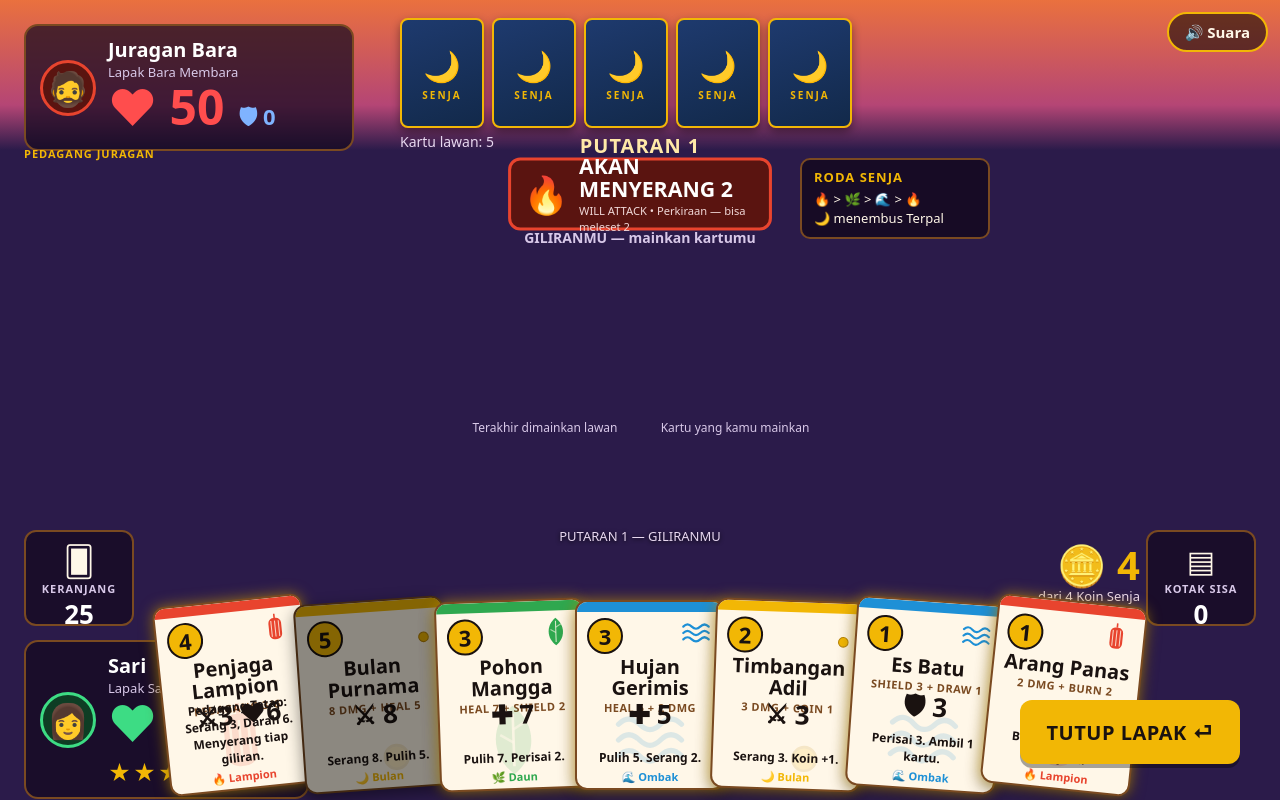
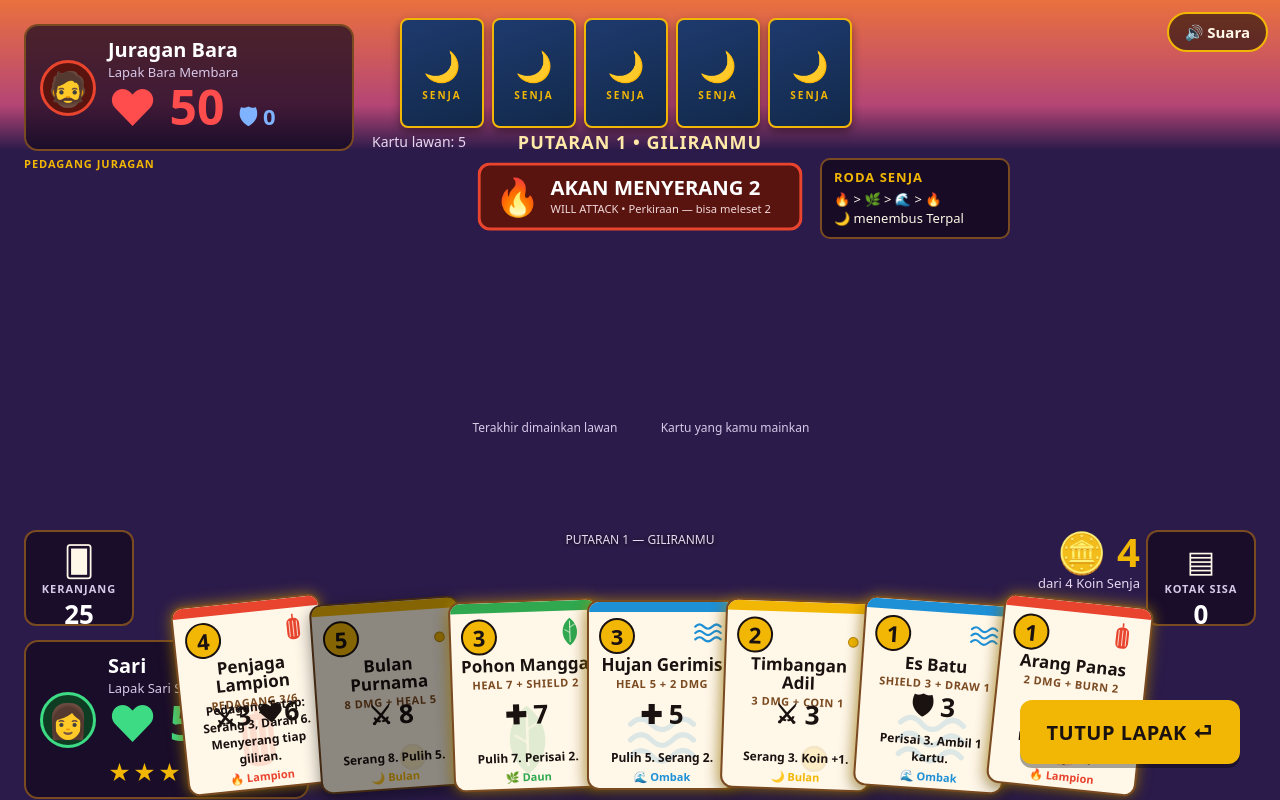
Before and after one commit to kuzan-creator/senja-di-pasar, a plain HTML site: page game/index.html in a window 1280 px wide. Both pictures are taken after a click on the button "▶ MULAI DUEL". Drawn offline with Linux system fonts and the light colour scheme.

Commit message:
Senja di Pasar v3.1 — Perbaiki tumpang-tindih layout meja + title (make.fun best card game)

```diff
--- a/game/css/style.css
+++ b/game/css/style.css
@@ -57,7 +57,7 @@ button:disabled { opacity: .5; cursor: default; }
 /* ---------- Title screen ---------- */
 #screen-title { background: linear-gradient(180deg, #FF7A3D 0%, #C44A7A 45%, #2B1B4A 100%); text-align: center; }
 .title-sky { position: absolute; inset: 0; background: radial-gradient(circle at 50% 18%, rgba(255,240,180,.55), transparent 45%); }
-.title-lanterns { position: absolute; top: 18px; left: 0; right: 0; display: flex; justify-content: space-around; font-size: 44px; }
+.title-lanterns { position: absolute; top: 18px; left: 0; right: 140px; display: flex; justify-content: space-around; font-size: 44px; }
 .game-title {
   position: relative;
   margin-top: 150px;
@@ -205,36 +205,37 @@ button:disabled { opacity: .5; cursor: default; }
   position: absolute; left: 400px; top: 18px;
   display: flex; gap: 8px;
 }
-.enemy-hand-count { position: absolute; left: 400px; top: 132px; font-size: 14px; color: #E8D8F0; }
+.enemy-hand-count { position: absolute; left: 372px; top: 132px; font-size: 14px; color: #E8D8F0; }
 .round-label {
-  position: absolute; left: 540px; top: 132px; width: 200px;
-  text-align: center; font-size: 20px; font-weight: 900; color: #FFE9A8; letter-spacing: 1px;
+  position: absolute; left: 470px; top: 130px; width: 340px;
+  text-align: center; font-size: 18px; font-weight: 900; color: #FFE9A8; letter-spacing: 1px;
+  white-space: nowrap;
 }
-.turn-label {
-  position: absolute; left: 380px; top: 228px; width: 520px;
-  text-align: center; font-size: 14px; font-weight: 700; color: #D8C8E8;
-}
+/* Indikator giliran digabung ke round-label (satu baris "PUTARAN 6 •
+   GILIRANMU") — elemen terpisah dihapus dari layout supaya tidak
+   menumpuk badge intent / kartu tengah / panel Roda Senja. */
+.turn-label { display: none; }
 
 .intent-badge {
-  position: absolute; left: 510px; top: 158px;
-  width: 260px; height: 72px;
+  position: absolute; left: 480px; top: 163px;
+  width: 320px; height: auto; min-height: 60px;
   display: flex; align-items: center; gap: 10px;
   border: 3px solid #E8442E;
   border-radius: 12px;
-  padding: 6px 12px;
+  padding: 6px 14px;
   background: #5A1410;
   animation: intentPulse 1.6s ease-in-out infinite;
 }
 @keyframes intentPulse { 0%,100% { transform: scale(1); } 50% { transform: scale(1.03); } }
 .intent-icon { font-size: 36px; }
 .intent-body { display: flex; flex-direction: column; }
-.intent-text { font-size: 21px; font-weight: 900; color: #fff; line-height: 1.1; }
-.intent-sub { font-size: 11px; color: #F0D8D8; margin-top: 2px; }
-.table-wheel { position: absolute; left: 800px; top: 158px; width: 190px; }
+.intent-text { font-size: 20px; font-weight: 900; color: #fff; line-height: 1.1; white-space: nowrap; }
+.intent-sub { font-size: 11px; color: #F0D8D8; margin-top: 2px; white-space: nowrap; }
+.table-wheel { position: absolute; left: 820px; top: 158px; width: 190px; }
 
 .center-area {
-  position: absolute; left: 380px; top: 232px;
-  width: 520px; height: 200px;
+  position: absolute; left: 470px; top: 232px;
+  width: 340px; height: 180px;
   display: flex; justify-content: center; gap: 40px;
 }
 .center-slot { position: relative; width: 150px; height: 180px; }
@@ -243,13 +244,13 @@ button:disabled { opacity: .5; cursor: default; }
   text-align: center; font-size: 12px; color: #D8C8E8;
 }
 .combo-banner {
-  position: absolute; left: 340px; top: 446px; width: 600px;
+  position: absolute; left: 340px; top: 440px; width: 600px;
   text-align: center;
-  font-size: 24px; font-weight: 900; color: #1A1210;
+  font-size: 20px; font-weight: 900; color: #1A1210;
   background: #F2B705;
   border: 3px solid #fff;
   border-radius: 12px;
-  padding: 8px 12px;
+  padding: 5px 12px;
   box-shadow: 0 6px 24px rgba(242,183,5,.5);
   animation: bannerPop .6s cubic-bezier(.2,1.6,.4,1);
 }
@@ -267,22 +268,22 @@ button:disabled { opacity: .5; cursor: default; }
 body[data-shot="table"] .floating-damage { animation: none; opacity: 1; transform: translateY(-23px); }
 /* Log permainan — 3 baris terakhir, terbaru paling bawah dan paling terang. */
 .log-line {
-  position: absolute; left: 340px; top: 528px; width: 600px;
-  text-align: center; font-size: 13px; color: #E8D8F0;
+  position: absolute; left: 340px; top: 532px; width: 600px;
+  text-align: center; font-size: 12px; color: #E8D8F0;
   text-shadow: 0 1px 4px rgba(0,0,0,.9);
-  line-height: 1.35;
+  line-height: 1.3;
 }
 .log-row { white-space: nowrap; overflow: hidden; text-overflow: ellipsis; }
 .log-old { opacity: .6; }
 
 /* ---------- Pedagang Tetap (v3) ---------- */
 .merchant-row { position: absolute; display: flex; flex-direction: column; gap: 2px; }
-.enemy-merchants { left: 24px; top: 146px; width: 466px; }
+.enemy-merchants { left: 24px; top: 156px; width: 466px; }
 .player-merchants { left: 407px; top: 490px; width: 466px; }
-.merchant-label { font-size: 11px; font-weight: 900; letter-spacing: 1px; color: #F2B705; }
+.merchant-label { font-size: 11px; font-weight: 900; letter-spacing: 1px; color: #F2B705; width: fit-content; }
 .merchant-tiles { display: flex; gap: 8px; }
 .merchant-tile {
-  width: 150px; height: 36px; flex: none;
+  width: 150px; height: 34px; flex: none;
   background: linear-gradient(180deg, #3A2415, #241631);
   border: 2px solid var(--suit, #E8442E);
   border-radius: 9px;
@@ -320,7 +321,7 @@ body[data-shot="table"] .floating-damage { animation: none; opacity: 1; transfor
   padding: 6px 12px; border-radius: 999px;
 }
 .coins-box {
-  position: absolute; left: 980px; top: 545px; width: 160px;
+  position: absolute; left: 980px; top: 532px; width: 160px;
   text-align: right;
 }
 .coins-value { font-size: 40px; font-weight: 900; color: #F2B705; line-height: 1; }
@@ -328,7 +329,7 @@ body[data-shot="table"] .floating-damage { animation: none; opacity: 1; transfor
 .btn-end-turn { position: absolute; left: 1020px; top: 700px; width: 220px; height: 64px; font-size: 20px; }
 
 .player-hand {
-  position: absolute; left: 310px; top: 588px;
+  position: absolute; left: 322px; top: 588px;
   width: 680px; height: 202px;
   display: flex; justify-content: center; gap: 6px;
   align-items: flex-end;
@@ -340,7 +341,11 @@ body[data-shot="table"] .floating-damage { animation: none; opacity: 1; transfor
 .player-hand .card { height: 190px; }
 /* Kipas: kartu sedikit menumpuk supaya 5 kartu muat di antara panel
    pemain dan tombol, tanpa menutupi angka Reputasi / Koin. */
-.player-hand .card + .card { margin-left: -18px; }
+.player-hand .card + .card { margin-left: -20px; }
+/* Nama kartu tangan 17px (bukan 20px): nama satu baris seperti
+   "Daun Pisang" harus muat di strip yang terlihat di antara dua kartu
+   kipas, tanpa huruf terakhir tertutup kartu sebelahnya. */
+.player-hand .card-name { font-size: 17px; }
 
 /* ---------- Kartu ---------- */
 .card {
@@ -399,9 +404,10 @@ body[data-shot="table"] .floating-damage { animation: none; opacity: 1; transfor
   background: var(--suit, #E8442E); color: #fff;
   font-size: 12px; font-weight: 900; border-radius: 999px; padding: 2px 7px;
 }
-/* Kartu kecil di tengah meja */
-.center-slot .card { width: 150px; height: 210px; transform: scale(.8); }
-.center-slot .card:hover { transform: scale(.8); }
+/* Kartu kecil di tengah meja — skala .72 supaya kartu tengah + caption
+   + banner + log muat di kolom tengah tanpa saling menumpuk. */
+.center-slot .card { width: 150px; height: 210px; transform: scale(.72); }
+.center-slot .card:hover { transform: scale(.72); }
 /* Kartu contoh di title: sedikit lebih kecil */
 .title-cards .card { width: 132px; height: 186px; cursor: default; }
 .title-cards .card:hover { transform: none; }
@@ -472,9 +478,9 @@ body[data-shot="table"] .floating-damage { animation: none; opacity: 1; transfor
    tengah dan tombol, supaya layar menang terasa meriah tanpa menutupi apa pun. */
 .wc.w9 { left: 4%; top: 30%; animation-delay: .2s; font-size: 26px; }
 .wc.w10 { left: 90%; top: 28%; animation-delay: 1.1s; color: #F2B705; }
-.wc.w11 { left: 32%; top: 12%; animation-delay: 1.6s; font-size: 26px; }
+.wc.w11 { left: 28%; top: 6%; animation-delay: 1.6s; font-size: 26px; }
 .wc.w12 { left: 62%; top: 88%; animation-delay: .7s; font-size: 24px; }
 .wc.w13 { left: 8%; top: 82%; animation-delay: 1.9s; color: #fff; }
 .wc.w14 { left: 94%; top: 68%; animation-delay: .4s; font-size: 26px; }
 @keyframes confettiFloat { from { transform: translateY(-8px) rotate(-6deg); } to { transform: translateY(8px) rotate(6deg); } }
-.loss-lanterns { position: absolute; top: 20px; left: 0; right: 0; display: flex; justify-content: space-around; font-size: 40px; opacity: .3; }
+.loss-lanterns { position: absolute; top: 20px; left: 0; right: 140px; display: flex; justify-content: space-around; font-size: 40px; opacity: .3; }
--- a/game/js/render.js
+++ b/game/js/render.js
@@ -131,8 +131,11 @@ function renderTable(state, hooks) {
   const p = state.player;
   const e = state.enemy;
 
-  set('round-label', 'PUTARAN ' + state.round);
-  set('turn-label', state.phase === 'player' ? 'GILIRANMU — mainkan kartumu' : state.phase === 'enemy' ? 'GILIRAN JURAGAN BARA…' : '');
+  // v3.1: indikator giliran digabung ke baris putaran (satu baris,
+  // "PUTARAN 6 • GILIRANMU") — .turn-label disembunyikan di CSS supaya
+  // tidak menumpuk badge intent / kartu tengah / panel Roda Senja.
+  set('round-label', 'PUTARAN ' + state.round + (state.phase === 'player' ? ' • GILIRANMU' : state.phase === 'enemy' ? ' • GILIRAN JURAGAN' : ''));
+  set('turn-label', '');
 
   sideInfo(el('enemy-info'), 'Juragan Bara', 'Lapak Bara Membara', e.life, e.shield, true);
   sideInfo(el('player-info'), 'Sari', 'Lapak Sari Senja', p.life, p.shield, false);
```
Also changed, not shown: screenshots/1-table.jpg, screenshots/2-title.jpg, screenshots/3-win.png, screenshots/4-loss.png.
